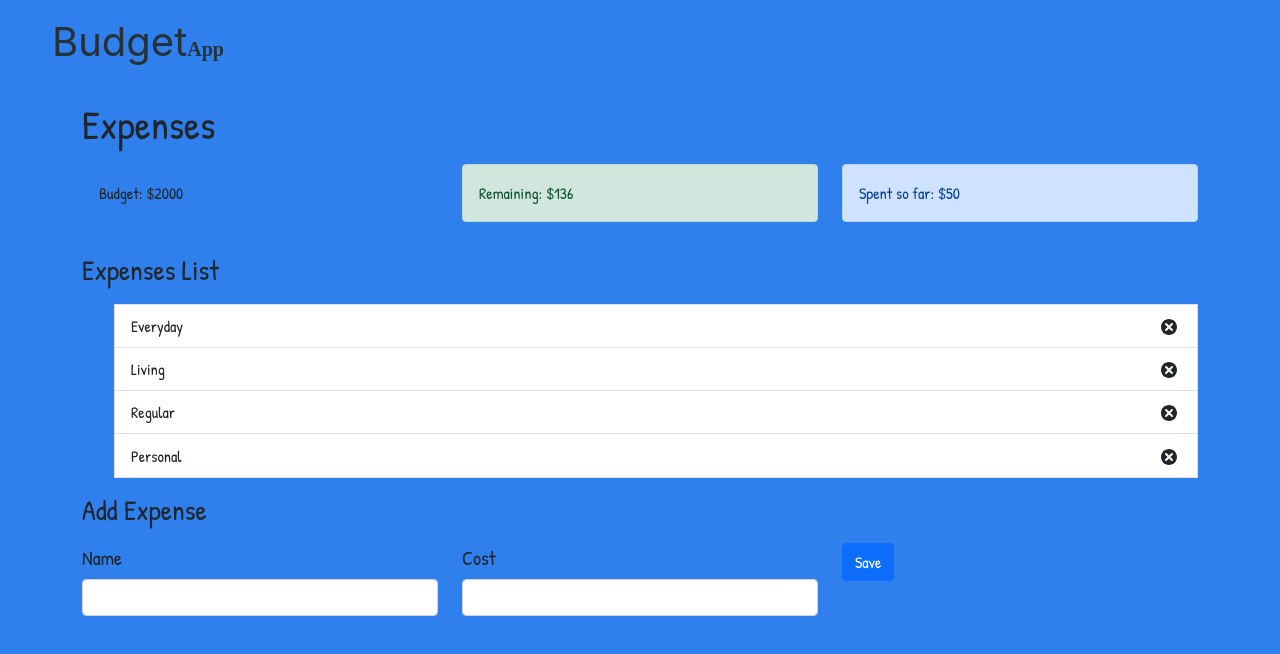
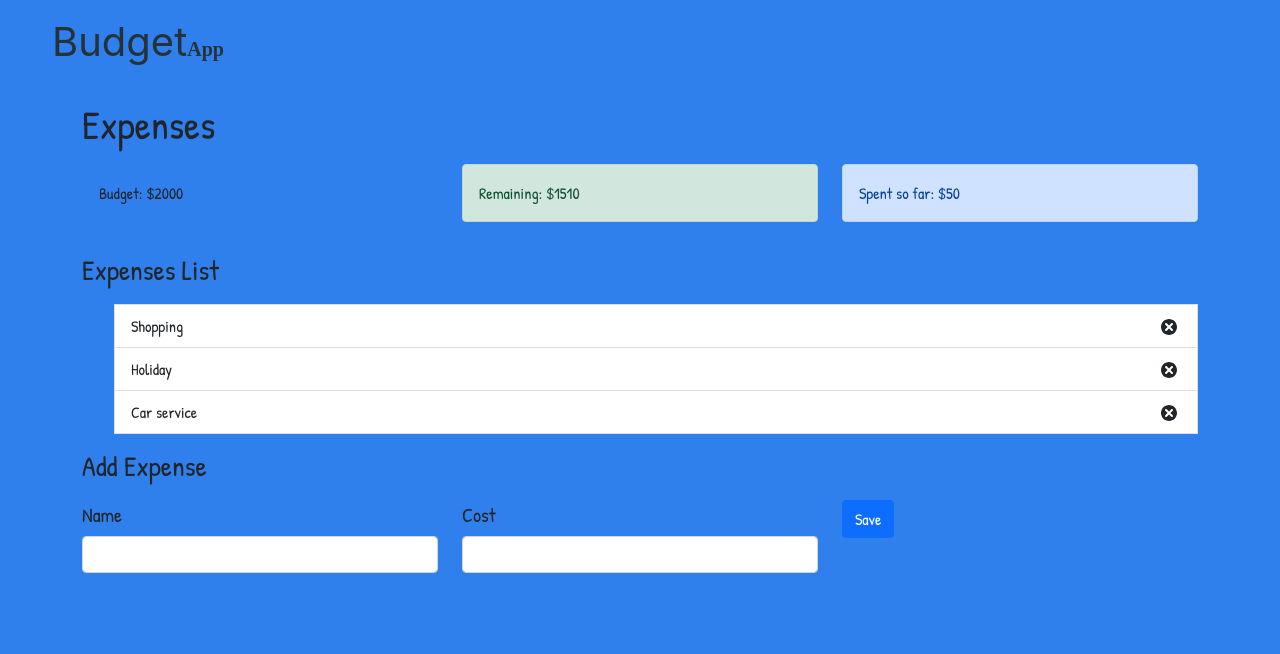
Before and after one commit to irinagetman1973/CS203-Budget-App, a React (Create React App) app: page /Expenses in a window 1280 px wide. Shown: the top 654 px of the page. Built offline with nearby package versions, Linux system fonts and the light colour scheme.

Commit message:
Expense list, add and delete working - no style

```diff
--- a/src/ExpenseTotal.js
+++ b/src/ExpenseTotal.js
@@ -1,6 +1,13 @@
-import React from 'react';
+import React, { useContext } from 'react';
+import { AppContext } from './components/context/AppContext';
 
 export const ExpenseTotal = () => {
+    const { expenses } = useContext(AppContext)
+
+    const totalExpenses = expenses.reduce((total, item)=>{
+        return (total += item.cost)
+    }, 0)
+
     return (
         <div className='alert alert-primary'>
             <span>Spent so far: $50</span>
--- a/src/components/AddExpense.js
+++ b/src/components/AddExpense.js
@@ -1,10 +1,34 @@
 import React, { useContext, useState } from 'react';
-import { AppContext, AppProvider } from './context/AppContext';
 import { v4 as uuidv4 } from 'uuid';
+import { AppContext } from './context/AppContext';
+
 
 export const AddExpense = () => {
-    return(
-        <form>
+    const { dispatch } = useContext(AppContext)
+
+    const [name, setName] = useState('')
+    const [cost, setCost] = useState('')
+
+    const onSubmit = (event) => {
+        event.preventDefault()
+
+        const expense = {
+            id: uuidv4(),
+            name: name,
+            cost: parseInt(cost),
+        }
+
+        dispatch({
+            type: 'ADD_EXPENSE',
+            payload: expense,
+        })
+
+        setName('')
+        setCost('')
+    }
+
+    return (
+        <form on onSubmit={onSubmit}>
             <div className='row'>
                 <div className='col-sm'>
                     <label for='name'>Name</label>
@@ -12,8 +36,10 @@ export const AddExpense = () => {
                         required='required'
                         type='text'
                         className='form-control'
-                    id='name'>
-                    </input>
+                        id='name'
+                        value={name}
+                        onChange={(event) => setName(event.target.value)}
+                    />
                 </div>
                 <div className='col-sm'>
                     <label for='cost'>Cost</label>
@@ -21,8 +47,10 @@ export const AddExpense = () => {
                         required='required'
                         type='text'
                         className='form-control'
-                    id='name'>
-                    </input>
+                        id='name'
+                        value={cost}
+                        onChange={(event) => setCost(event.target.value)}
+                    />
                 </div>
                 <div className='col-sm'>
                     <button type='submit' className='btn btn-primary'>
@@ -32,63 +60,8 @@ export const AddExpense = () => {
             </div>
         </form>
     )
+}
 
-
-
-    // const { dispatch } = useContext(AppContext);
-
-    // const [name, setName] = useState('');
-    // const [cost, setCost] = useState('');
-
-    // const onSubmit = (event) => {
-    //     event.preventDefault();
-
-    //     const expense = {
-    //         id: uuidv4(),
-    //         name: name,
-    //         cost: parseInt(cost),
-    //     };
-
-    //     dispatch({
-    //         type: 'ADD_EXPENSE',
-    //         payload: expense,
-    //     });
-    // };
-
-    // return (
-    //     <form onSubmit={onSubmit}>
-    //         <div className='row'>
-    //             <div className='col-sm'>
-    //                 <label for='name'>Name</label>
-    //                 <input
-    //                     required='required'
-    //                     type='text'
-    //                     className='form-control'
-    //                     id='name'
-    //                     value={name}
-    //                     onChange={(event) => setName(event.target.value)}
-    //                 ></input>
-    //             </div>
-    //             <div className='col-sm'>
-    //                 <label for='cost'>Cost</label>
-    //                 <input
-    //                     required='required'
-    //                     type='text'
-    //                     className='form-control'
-    //                     id='cost'
-    //                     value={cost}
-    //                     onChange={(event) => setCost(event.target.value)}
-    //                 ></input>
-    //             </div>
-    //             <div className='col-sm'>
-    //                 <button type='submit' className='btn btn-primary mt-3'>
-    //                     Save
-    //                 </button>
-    //             </div>
-    //         </div>
-    //     </form>
-    // );
-};
 
 export default AddExpense
 
--- a/src/components/Budget.js
+++ b/src/components/Budget.js
@@ -1,9 +1,11 @@
-import React from 'react';
+import React, { useContext } from 'react';
+import { AppContext } from '../components/context/AppContext';
 
 export const Budget = () => {
+    const { budget } = useContext(AppContext)
     return (
         <div className='alert alert-secordary'>
-            <span>Budget: $2000</span>
+            <span>Budget: ${ budget} </span>
         </div>
     )
 }
--- a/src/components/ExpenseItem.js
+++ b/src/components/ExpenseItem.js
@@ -1,7 +1,18 @@
-import React from 'react';
+import React, { useContext } from 'react';
 import { TiDelete } from 'react-icons/ti';
+import { AppContext } from './context/AppContext';
+
 
 export const ExpenseItem = (props) => {
+	const { dispatch } = useContext(AppContext)
+
+	const handleDeleteExpense = () => {
+		dispatch({
+			type: 'DELETE_EXPENSE',
+			payload: props.id
+		})
+	}
+
 	return (
 		<li className='list-group-item d-flex justify-content-between align-items-center'>
 			{props.name}
@@ -9,7 +20,7 @@ export const ExpenseItem = (props) => {
 				<span className='badge badge-primary badge-pill mr-3'>
 					${props.cost}
 				</span>
-				<TiDelete size='1.5em'></TiDelete>
+				<TiDelete size='1.5em' onClick={ handleDeleteExpense }></TiDelete>
 			</div>
 		</li>
 	);
--- a/src/components/ExpenseList.js
+++ b/src/components/ExpenseList.js
@@ -1,23 +1,19 @@
 import React, { useContext } from 'react';
 import { TiDelete } from 'react-icons/ti';
-import { AppContext, AppProvider } from './context/AppContext';
 import ExpenseItem from './ExpenseItem';
+import { AppContext } from '../components/context/AppContext';
+
 
 export const ExpenseList = () => {
-	const expenses = [
-		{ id: 123123, name: "Everyday", cost: 50 },
-		{ id: 123123, name: "Living", cost: 40 },
-		{ id: 123123, name: "Regular", cost: 70 },
-		{ id: 123123, name: "Personal", cost: 20 }
-	]
+	const { expenses } = useContext(AppContext)
 
 	return (
 		<ul className='List-group'>
-			{expenses.map(((expenses)=>(
+			{expenses.map(((expenses) => (
 				<ExpenseItem
-				id={expenses.id}
-				name={expenses.name}
-				cost={expenses.cost}/>
+					id={expenses.id}
+					name={expenses.name}
+					cost={expenses.cost} />
 			)))}
 		</ul>
 	)
--- a/src/components/Expenses.js
+++ b/src/components/Expenses.js
@@ -2,12 +2,14 @@ import React from "react";
 import 'bootstrap/dist/css/bootstrap.min.css';
 import { Budget } from './Budget';
 import { Remaining } from './Remaining';
+import { AddExpense } from './AddExpense';
 import ExpenseTotal from '../ExpenseTotal';
-import { AddExpense } from './AddExpense';
 import { ExpenseList } from './ExpenseList';
+import { AppProvider } from './context/AppContext';
 
 export const Expenses = () => {
     return (
+        <AppProvider>
             <div className='container'>
                 <h1 className='mt-3'>Expenses</h1>
                 <div className='row mt-3'>
@@ -34,6 +36,7 @@ export const Expenses = () => {
                     </div>
                 </div>
             </div>
+        </AppProvider>
     )
 }
 
--- a/src/components/Remaining.js
+++ b/src/components/Remaining.js
@@ -1,9 +1,18 @@
-import React from 'react';
+import React, { useContext } from 'react';
+import { AppContext } from './context/AppContext';
 
 export const Remaining = () => {
+    const { expenses, budget } = useContext(AppContext)
+
+    const totalExpenses = expenses.reduce((total, item) => {
+        return (total += item.cost)
+    }, 0)
+
+    const alretType = totalExpenses > budget ? 'alert-danger' : 'alert-success'
+
     return (
-        <div className='alert alert-success'>
-            <span>Remaining: $136</span>
+        <div className={`alert ${alretType}`}>
+            <span>Remaining: ${budget - totalExpenses}</span>
         </div>
     )
 }
```
Also changed, not shown: src/components/context/AppContext.js (indentation only). Lines whose indentation alone changed are shown as unchanged.
